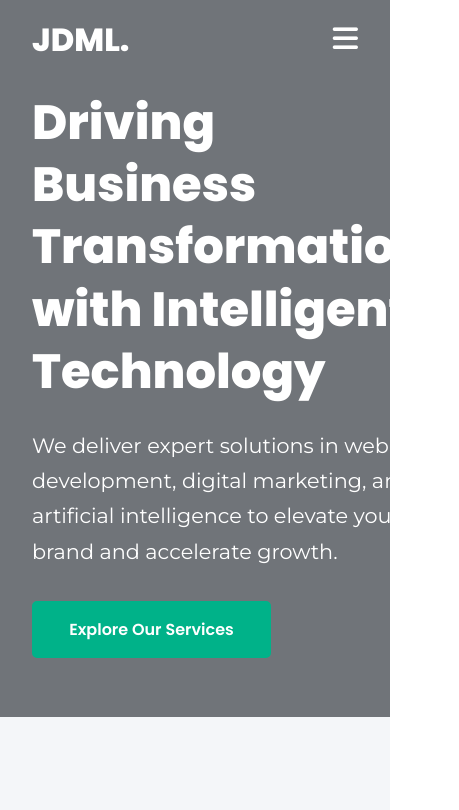
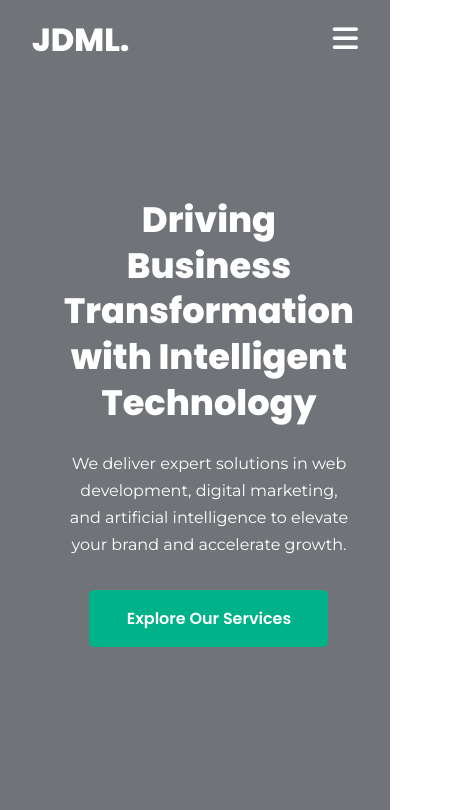
Before and after one commit to JonJovinsson1/HostedJDML, a plain HTML site: page index.html in a window 390 px wide. Shown: the top 810 px of the page, 459 px wide, since content can reach past the window. Drawn offline with Linux system fonts and the light colour scheme.

Commit message:
Fixed with media query.

```diff
--- a/assets/style.css
+++ b/assets/style.css
@@ -426,6 +426,24 @@ a:hover { color: var(--color-primary-darker); }
     }
     .footer-bottom { flex-direction: column; gap: 1rem; }
 }
+@media (max-width: 768px) {
+    .hero-section {
+        height: auto; /* allow content to define height */
+        min-height: 100vh; /* still ensures a full-screen feel */
+        padding: 6rem 2rem; /* adds breathing space */
+        text-align: center; /* center text for better readability */
+    }
+    .hero-content {
+        max-width: 100%;
+    }
+    .hero-content h1 {
+        font-size: 2.2rem;
+    }
+    .hero-content p {
+        font-size: 1rem;
+    }
+}
+
 /* --- Contact Section Styling --- */
 .contact-details {
     display: flex;
@@ -436,8 +454,8 @@ a:hover { color: var(--color-primary-darker); }
 .contact-method h4 {
     margin-bottom: 10px;
     font-size: 1.3rem;
-    color: #333; /* Or your primary heading color */
-    border-bottom: 2px solid #e0e0e0; /* A light underline for the title */
+    color: #333;
+    border-bottom: 2px solid #e0e0e0;
     padding-bottom: 8px;
 }
 
```
